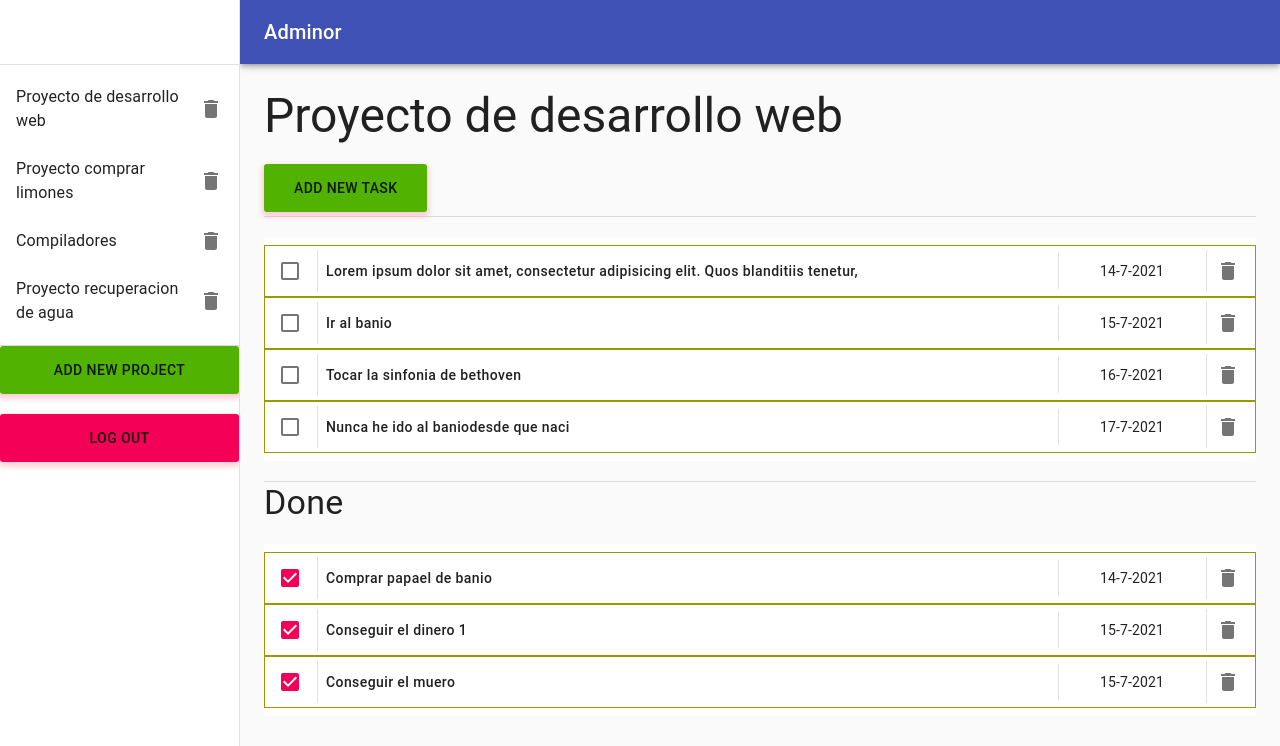
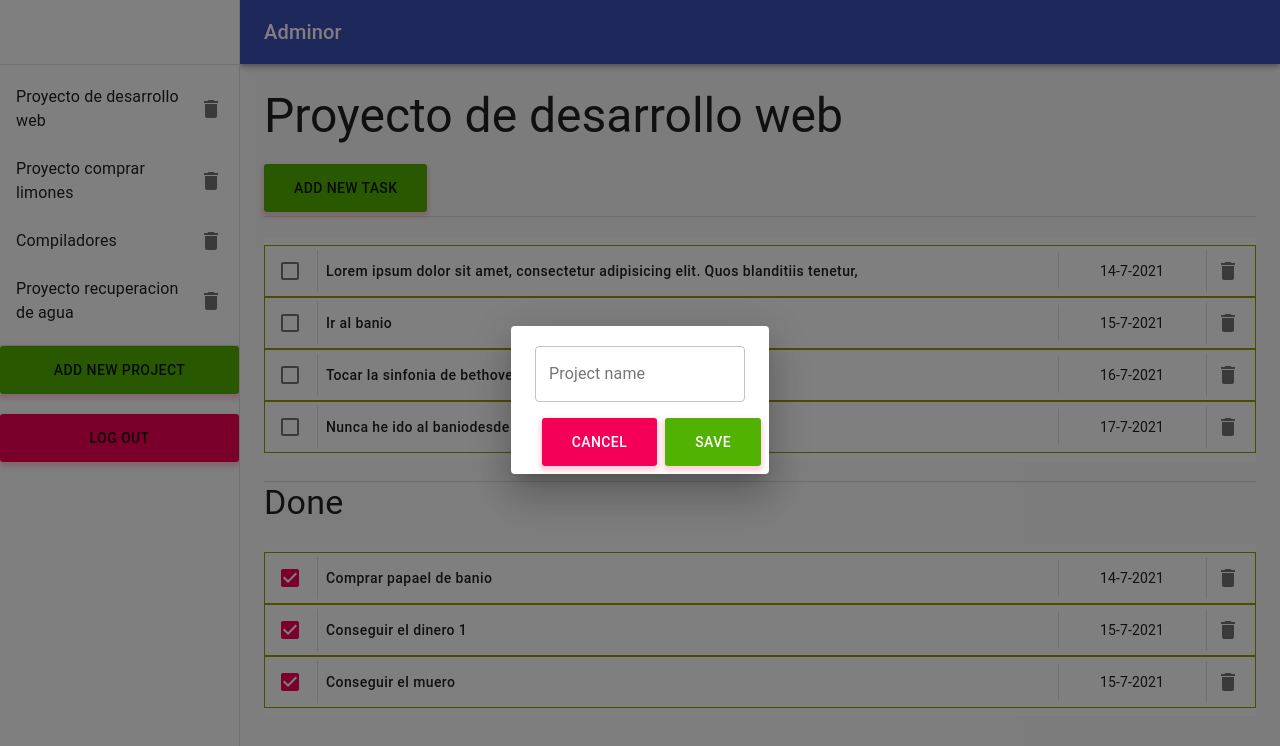
Before and after one commit to MarioBros27/adminor, a React (Create React App) app: page / in a window 1280 px wide. Both pictures are taken after a click on the button "ADD NEW PROJECT". Shown: the top 746 px of the page. Built offline with nearby package versions, Linux system fonts and the light colour scheme.

Commit message:
add new project UI works

```diff
--- a/src/javascript/components/workspace/Workspace.js
+++ b/src/javascript/components/workspace/Workspace.js
@@ -19,6 +19,7 @@ import DialogActions from '@material-ui/core/DialogActions';
 import DialogContent from '@material-ui/core/DialogContent';
 import DialogContentText from '@material-ui/core/DialogContentText';
 
+import TextField from '@material-ui/core/TextField';
 
 import useMediaQuery from '@material-ui/core/useMediaQuery';
 import { createMuiTheme, ThemeProvider } from '@material-ui/core/styles';
@@ -103,6 +104,28 @@ const StyledAddButton = withStyles({
     root: {
         //   background: 'linear-gradient(45deg, #FE6B8B 30%, #FF8E53 90%)',
         background: '#52b202',
+        borderRadius: 3,
+        border: 0,
+        height: 48,
+        padding: '0 30px',
+        boxShadow: '0 3px 5px 2px rgba(255, 105, 135, .3)',
+    }
+})(Button);
+const SaveButton = withStyles({
+    root: {
+        //   background: 'linear-gradient(45deg, #FE6B8B 30%, #FF8E53 90%)',
+        background: '#52b202',
+        borderRadius: 3,
+        border: 0,
+        height: 48,
+        padding: '0 30px',
+        boxShadow: '0 3px 5px 2px rgba(255, 105, 135, .3)',
+    }
+})(Button);
+const DeleteButton = withStyles({
+    root: {
+        //   background: 'linear-gradient(45deg, #FE6B8B 30%, #FF8E53 90%)',
+        background: '#f50057',
         borderRadius: 3,
         border: 0,
         height: 48,
@@ -242,6 +265,8 @@ export default function Workspace(props) {
     const [done, setDone] = useState(done_tasks)
     const [deleteTask, setDeleteTask] = useState(false)
     const [deleteProject, setDeleteProject] = useState(false)
+    const [projectTitle, setProjectTitle] = useState('')
+    const [openNewProjectD, setOpenNewProjectD] = useState(false)
 
     const changeTaskStatus = function (value, id) {
         //If value is true it means that a not done is changed to done. If else the opposite
@@ -282,7 +307,7 @@ export default function Workspace(props) {
         setNotDone(notDoneTemp)
     }
 
-    const handleOpenDeleteTask = function(id) {
+    const handleOpenDeleteTask = function (id) {
         setDeleteTask(true);
         taskToDelete = id
         console.log(taskToDelete)
@@ -295,7 +320,7 @@ export default function Workspace(props) {
         setDeleteTask(false);
         console.log(taskToDelete)
     };
-    const handleOpenDeleteProject = function(id) {
+    const handleOpenDeleteProject = function (id) {
         setDeleteProject(true);
         projectToDelete = id
         console.log(projectToDelete)
@@ -308,6 +333,21 @@ export default function Workspace(props) {
         setDeleteProject(false);
         console.log(projectToDelete)
     };
+
+    ///NEw Project
+    const handleOpenNewProject = function () {
+        setOpenNewProjectD(true)
+    };
+
+    const handleCloseNewProject = () => {
+        setOpenNewProjectD(false)
+        setProjectTitle('')
+    };
+    const handleSaveNewProject = () => {
+        setOpenNewProjectD(false)
+        setProjectTitle('')
+    };
+
 
     return (
         <ThemeProvider theme={theme}>
@@ -356,7 +396,7 @@ export default function Workspace(props) {
                     {['Proyecto de desarrollo web', 'Proyecto comprar limones', 'Compiladores', 'Proyecto recuperacion de agua'].map((text, index) => (
                         <ListItem button key={text}>
                             <ListItemText primary={text} />
-                            <ListItemSecondaryAction onClick={()=>handleOpenDeleteProject(index)}>
+                            <ListItemSecondaryAction onClick={() => handleOpenDeleteProject(index)}>
                                 <IconButton edge="end" aria-label="delete">
                                     <DeleteIcon></DeleteIcon>
                                 </IconButton>
@@ -366,7 +406,7 @@ export default function Workspace(props) {
                     ))}
                 </List>
                 <Divider />
-                <StyledAddButton>Add new project</StyledAddButton>
+                <StyledAddButton onClick={()=>handleOpenNewProject()}>Add new project</StyledAddButton>
                 <LogOutButton>Log Out</LogOutButton>
             </Drawer>
             <main
@@ -399,7 +439,7 @@ export default function Workspace(props) {
                     <Button onClick={handleCloseDeleteTask} variant="contained" color="primary">
                         Nah
                         </Button>
-                        <Button onClick={handleDeleteTask}  variant="contained"color="secondary" autoFocus>
+                    <Button onClick={handleDeleteTask} variant="contained" color="secondary" autoFocus>
                         Yeah
                         </Button>
                 </DialogActions>
@@ -417,11 +457,40 @@ export default function Workspace(props) {
                     <Button onClick={handleCloseDeleteProject} variant="contained" color="primary">
                         Nah
                         </Button>
-                        <Button onClick={handleDeleteProject}  variant="contained"color="secondary" autoFocus>
+                    <Button onClick={handleDeleteProject} variant="contained" color="secondary" autoFocus>
                         Yeah
                         </Button>
                 </DialogActions>
             </Dialog>
+            <Dialog
+                open={openNewProjectD}
+                onClose={handleCloseNewProject}
+            >
+                <DialogContent>
+                    <TextField
+                        id="title-project-name"
+                        label="Project name"
+                        variant="outlined"
+                        inputProps={{ maxLength: 80 }}
+                        multiline
+                        color="secondary"
+                        rowsMax={2}
+                        value={projectTitle}
+                        onChange={(e) => setProjectTitle(e.target.value)}
+                    />
+                </DialogContent>
+                <DialogActions>
+                    <DeleteButton onClick={handleCloseNewProject} variant="contained" color="secondary">
+                        Cancel
+                        </DeleteButton>
+                    <StyledAddButton onClick={handleSaveNewProject} variant="contained" color="primary" autoFocus>
+                        Save
+                        </StyledAddButton>
+                </DialogActions>
+            </Dialog>
+
+
+
 
         </ThemeProvider>
 
```
Lines whose indentation alone changed are shown as unchanged.
